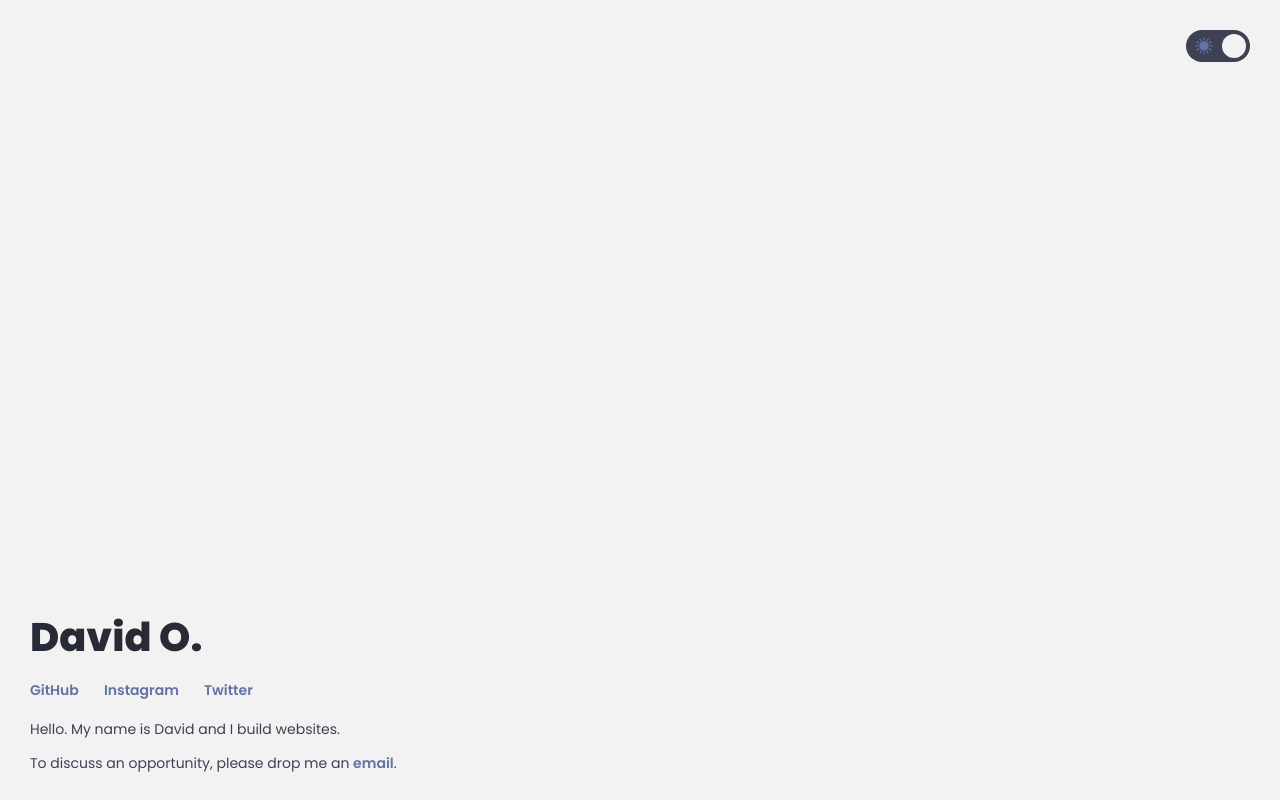
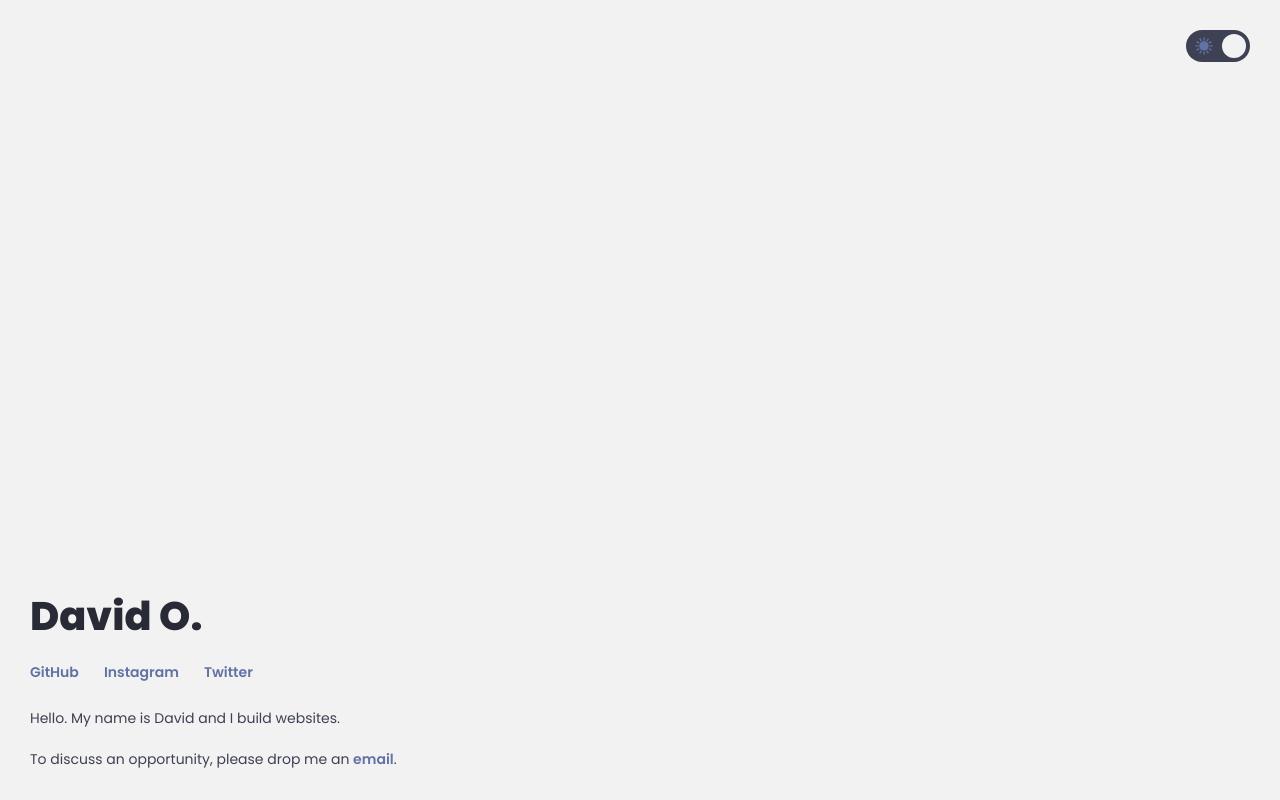
Before and after one commit to davidosull/osull.io, a website: page index.html in a window 1280 px wide. Drawn offline with Linux system fonts and the light colour scheme; files that its build step writes are made by us from their sources.

Commit message:
corrected line-height

```diff
--- a/src/styles/_vars.scss
+++ b/src/styles/_vars.scss
@@ -66,7 +66,7 @@ $yellow3: #ebf85b;
 $fontFamilySans: 'Poppins', Helvetica, Arial, sans-serif;
 $fontFamily: $fontFamilySans;
 $fontSize: 14;
-$lineHeight: 1;
+$lineHeight: 1.5;
 
 // Components & Spacing
 $borderRadius: 0.5rem;
```
Also changed, not shown: dist/css/styles.css (deleted), dist/css/styles.min.css, dist/js/app.min.js, 3 other files.
